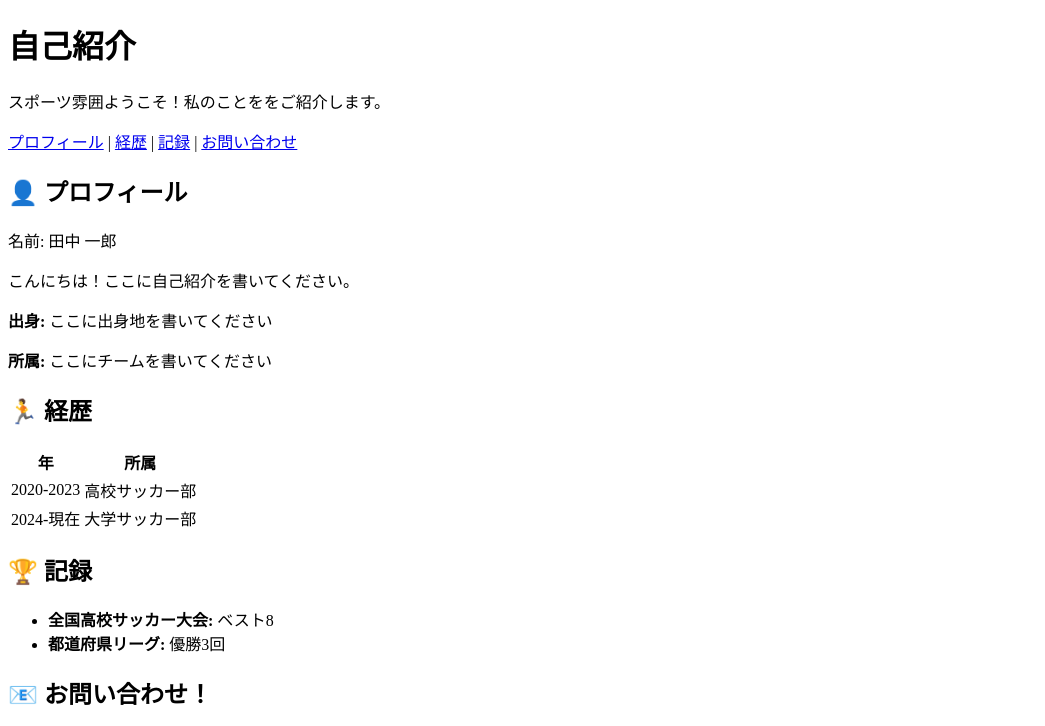
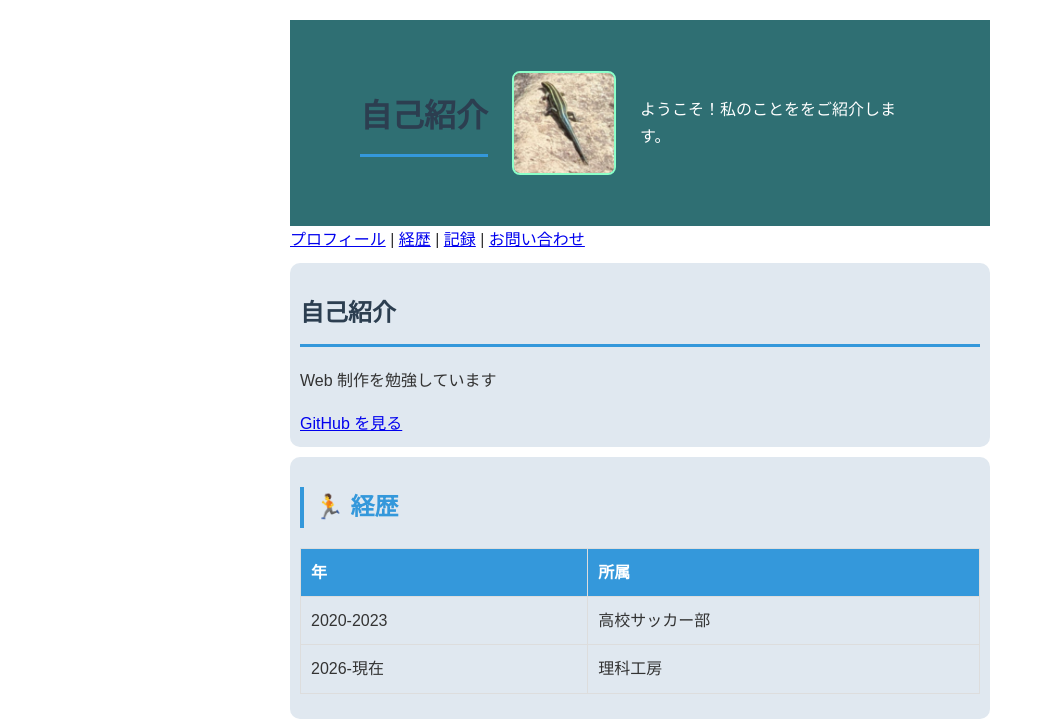
Before and after one commit to kinefutic/huit_20260501, a plain HTML site: page index.html in a window 1280 px wide. Shown: the top 726 px of the page, without its empty margins (0-1045 px from the left). Drawn offline with Linux system fonts and the light colour scheme.

Commit message:
5月第2回定例会の内容に更新

```diff
--- a/index.html
+++ b/index.html
@@ -5,7 +5,7 @@
     <meta charset="UTF-8">
     <meta name="viewport" content="width=device-width, initial-scale=1.0">
     <title>私の自己紹介ページ</title>
-  <!-- <style>
+    <style>
       body {
         font-family: sans-serif;
         max-width: 700px;
@@ -108,6 +108,13 @@
         border-radius: 6px;
       }
 
+      section{
+        background: hsl(210, 35%, 91%);
+        border-radius: 10px;
+        padding: 10px;
+        margin-top: 10px;
+      }
+
       .next-preview {
         margin-top: 30px;
         padding: 15px;
@@ -120,16 +127,42 @@
         font-weight: bold;
         color: #27ae60;
       }
-  </style> -->
+
+      .site-header {
+        display: flex;
+        align-items: center;
+        gap: 24px;
+        padding: 48px 10%;
+        color: #ffffff;
+        background: #2f6f73;
+      }
+
+      .site-header h1{
+        text-wrap: nowrap;
+      }
+
+      .site-header img {
+        width: 100px;
+        height: 100px;
+        object-fit: cover;
+        border: 2px solid #8bffc9;
+        border-radius: 8px;
+      }
+
+
+    </style>
   </head>
 
   <body>
-  <header>
+    <header class="site-header">
       <h1>自己紹介</h1>
-    <p>スポーツ雰囲ようこそ！私のことををご紹介します。</p>
+      <img src="./googleIcon.jpg">
+      <p>ようこそ！私のことををご紹介します。</p>
     </header>
 
     <nav>
+
+
       <a href="#profile">プロフィール</a> |
       <a href="#career">経歴</a> |
       <a href="#records">記録</a> |
@@ -138,13 +171,10 @@
 
     <main>
       <section id="profile">
-      <h2>👤 プロフィール</h2>
-      <div class="profile">
-        <div class="name">名前: 田中 一郎</div>
-        <p>こんにちは！ここに自己紹介を書いてください。</p>
-        <p><strong>出身:</strong> ここに出身地を書いてください</p>
-        <p><strong>所属:</strong> ここにチームを書いてください</p>
-      </div>
+        <h1>自己紹介</h1>
+
+        <p>Web 制作を勉強しています</p>
+        <a href="https://github.com/">GitHub を見る</a>
       </section>
 
       <section id="career">
@@ -162,8 +192,8 @@
               <td>高校サッカー部</td>
             </tr>
             <tr>
-            <td>2024-現在</td>
-            <td>大学サッカー部</td>
+              <td>2026-現在</td>
+              <td>理科工房</td>
             </tr>
           </tbody>
         </table>
@@ -208,4 +238,6 @@
     </details>
   </body>
 
+  <script src="./script.js"></script>
+
 </html>
--- /dev/null
+++ b/script.js
@@ -0,0 +1 @@
+console.log("JavaScript が読み込まれました")
```
Also changed, not shown: googleIcon.jpg (added). Lines whose indentation alone changed are shown as unchanged.
